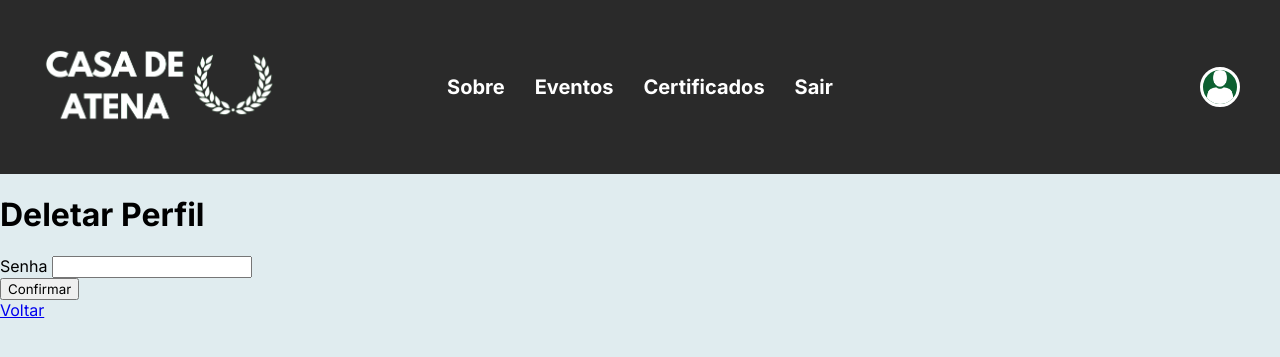
After one commit to okiobot/SGEA, a Django app: template sgea/login/templates/usuarios/deletar_usuario.html in a window 1280 px wide. The commit adds this page. Shown: the top 357 px of the page. Run offline with Django 5.2, Linux system fonts and the light colour scheme; the template is opened without the code that fills it, so the values that code supplies are empty; some web fonts are replaced.

Commit message:
feat: Adicionado um botão para exclusão da conta, após clicar, basta inserir a senha corretamente.

```diff
--- a/sgea/login/static/js/script.js
+++ b/sgea/login/static/js/script.js
@@ -10,6 +10,9 @@ document.addEventListener("DOMContentLoaded", function () {
         if (tipo == "organizador") {
             campoSenha.style.display = tipo === "organizador" ? "flex" : "none";
         }
+        if (tipo == "estudante") {
+            campoSenha.style.display = "none";
+        }
     }
 
     if (tipoSelect) {
--- a/sgea/login/templates/usuarios/base.html
+++ b/sgea/login/templates/usuarios/base.html
@@ -54,6 +54,8 @@
                     <button class="editar_usuario-btn">Editar perfil </button>
                 </a>
 
+                <a href={% url 'deletar_usuario' %}>Deletar</a>
+
             </div>
         </div>
     </header>
--- /dev/null
+++ b/sgea/login/templates/usuarios/deletar_usuario.html
@@ -0,0 +1,34 @@
+{% extends 'usuarios/base.html' %}
+{% load static %}
+
+{% block title %}Deletar Perfil - Casa de Atena{% endblock %}
+
+{% block content %}
+
+<form method="post">
+    {% csrf_token %}
+    <div class="deletar-perfil-container">
+      <div class="deletar-perfil-titulo">
+          <h1>Deletar Perfil</h1>
+      </div>
+
+          <div class="form-ep-grupo">
+              <label for="senha">Senha</label>
+              <input type="text" name="senha" value="{{ usuario.senha }}" required>
+          </div>
+
+          <div class="botao-salvar-deletar-perfil">
+              <button type="submit">Confirmar</button>
+          </div>
+      </div>
+
+    <div class="botao-voltar">
+        <a href = "{% url 'inscricao' %}">
+        Voltar
+        </a>
+    </div>
+
+    </div>
+</form>
+
+{% endblock %}
--- a/sgea/login/templates/usuarios/editar_usuario.html
+++ b/sgea/login/templates/usuarios/editar_usuario.html
@@ -4,7 +4,6 @@
 {% block title %}Editar Perfil - Casa de Atena{% endblock %}
 
 {% block content %}
-
 
 <form method="post">
     {% csrf_token %}
@@ -34,10 +33,6 @@
           </div>
       </div>
 
-    <div>
-        <a href={% %}
-    </div>
-
     </div>
 </form>
 
--- a/sgea/login/templates/usuarios/usuarios.html
+++ b/sgea/login/templates/usuarios/usuarios.html
@@ -42,7 +42,7 @@
             <td>{{usuario.instituicao}} </td>
             <td>{{usuario.tipo}} </td>
             <td>
-                <a href = "{% url 'deletar_usuario' usuario.id_usuario %}" class="botao-tabela-usuarios">Deletar</a>
+                <a href = "{% url 'ver_certs' %}" class="botao-tabela-usuarios">Deletar</a>
             </td>
 
         </tr>
--- a/sgea/sgea/urls.py
+++ b/sgea/sgea/urls.py
@@ -22,14 +22,14 @@ urlpatterns = [
     path('admin/', admin.site.urls),
 
     #Página incial
-    path('cadastro', views.cadastro_usuarios, name = "cadastro"),
+    path('', views.cadastro_usuarios, name = "cadastro"),
 
     #Verificar usuários cadastrados
     path("usuarios/", views.ver_usuarios, name = "listagem_usuarios"),
 
     #Operações com os usuários
     path("inscrever/<int:usuario_id>/<int:evento_id>/", views.inscricao_evento, name = "inscricao_evento"),
-    path("deletar_usuario/<int:pk>/", views.deletar_usuario, name = "deletar_usuario"),
+    path("deletar_usuario/", views.deletar_usuario, name = "deletar_usuario"),
     path("meus_eventos/<int:usuario_id>/", views.usuario_eventos, name = "meus_eventos"),
     path("meus_certificados/", views.meus_certificados, name = "meus_certificados"),
     path("editar_usuario/", views.editar_usuario, name="editar_usuario"),
```
Also changed, not shown: sgea/login/views.py (+18 -5 lines).
